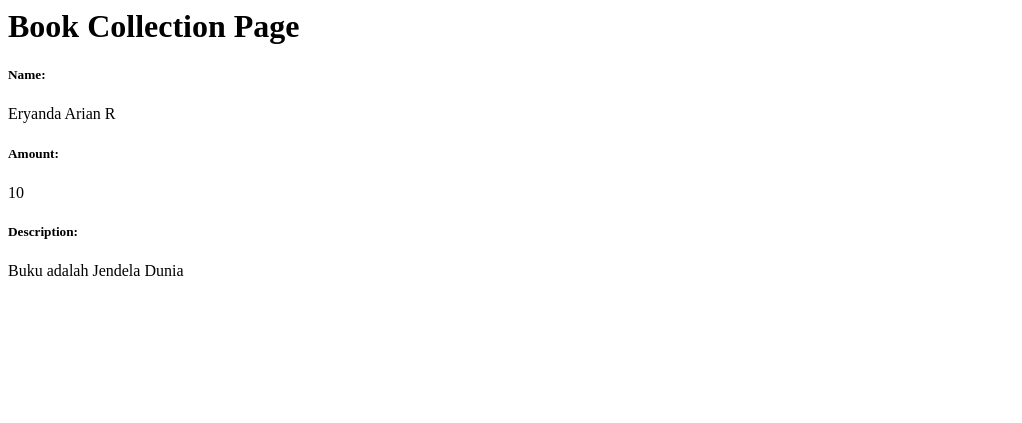
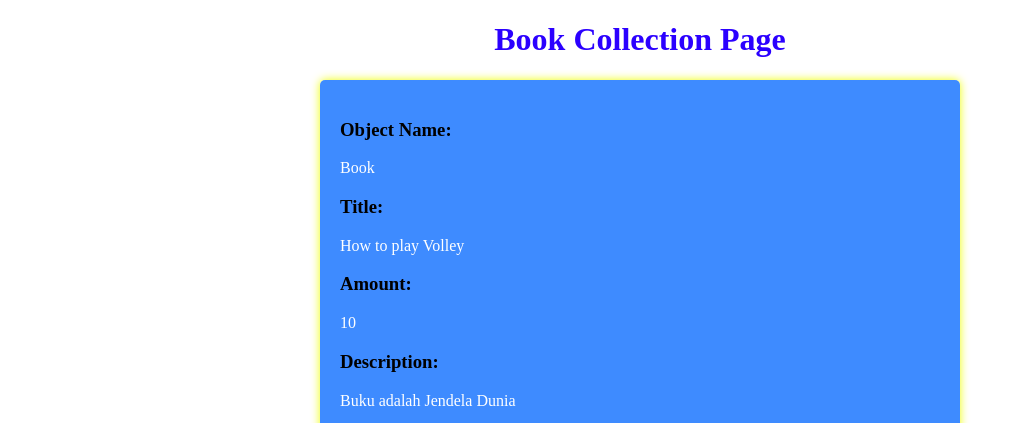
Before and after one commit to eryanda/Book-Collection, a Django app: page /main/ in a window 1280 px wide. Shown: the top 423 px of the page, without its empty margins (0-1022 px from the left). Run offline with Django 4.2, Linux system fonts and the light colour scheme.

Commit message:
Memodifikasi main.html, membuat readme dan menjawab beberapa pertanyaan

```diff
--- a/BookCollection/urls.py
+++ b/BookCollection/urls.py
@@ -22,3 +22,6 @@ urlpatterns = [
     path('admin/', admin.site.urls),
     path('main/', include('main.urls')),
 ]
+
+from django.contrib import admin
+from django.urls import include, path
--- a/main/models.py
+++ b/main/models.py
@@ -4,6 +4,6 @@ from django.db import models
 
 class Product(models.Model):
     name = models.CharField(max_length=255)
-    date_added = models.DateField(auto_now_add=True)
-    price = models.IntegerField()
+    title = models.CharField(max_length=255, default="Title")
+    amount = models.IntegerField()
     description = models.TextField()
--- a/main/templates/main.html
+++ b/main/templates/main.html
@@ -1,8 +1,29 @@
-<h1>Book Collection Page</h1>
+<!DOCTYPE html>
+<html lang="en">
+<head>
+    <meta charset="UTF-8">
+    <meta name="viewport" content="width=device-width, initial-scale=1.0">
+    <title>Book Collection Page</title>
+</head>
+<body>
+    <header>
+        <h1 style="text-align: center; color: rgb(43, 0, 255);">Book Collection Page</h1>
+    </header>
+    <div style="max-width: 600px; margin: 0 auto; padding: 20px; background-color: #0066ffc1; border-radius: 5px; box-shadow: 0 0 10px rgb(238, 255, 0);">
+        <h3>Object Name:</h3>
+        <p style="color: rgb(255, 255, 255);">{{ name }}</p>
+        <h3>Title:</h3>
+        <p style="color: rgb(255, 255, 255);">{{ title }}</p>
+        <h3>Amount:</h3>
+        <p style="color: rgb(255, 255, 255);">{{ amount }}</p>
+        <h3>Description:</h3>
+        <p style="color: rgb(255, 255, 255);">{{ description }}</p>
 
-<h5>Name: </h5>
-<p>{{ name }}</p>
-<h5>Amount: </h5>
-<p>{{ amount }}</p>
-<h5>Description: </h5>
-<p>{{ description }}</p>
+        <!-- Menambahkan gambar -->
+    </div>
+    <div>
+        <img src="orang baca buku.jpg" alt="Deskripsi Gambar" style="max-width: 100%; height: auto;">
+    </div>
+
+</body>
+</html>
--- a/main/tests.py
+++ b/main/tests.py
@@ -10,3 +10,7 @@ class mainTest(TestCase):
     def test_main_using_main_template(self):
         response = Client().get('/main/')
         self.assertTemplateUsed(response, 'main.html')
+
+    def test_main_contains_expected_content(self):
+        search = Client().get('/main/')
+        self.assertContains(search, 'Book')
--- a/main/views.py
+++ b/main/views.py
@@ -3,8 +3,9 @@ from django.shortcuts import render
 # Create your views here.
 def show_main(request):
     context = {
-        'name': 'Eryanda Arian R',
-        'amount': '10',
+        'name': 'Book',
+        'title' : 'How to play Volley',
+        'amount': 10,
         'description': '''Buku adalah Jendela Dunia'''
     }
 
```
Also changed, not shown: README.md (added), main/migrations/0002_rename_price_product_amount_and_more.py (added), main/templates/orang baca buku.jpg (added).
